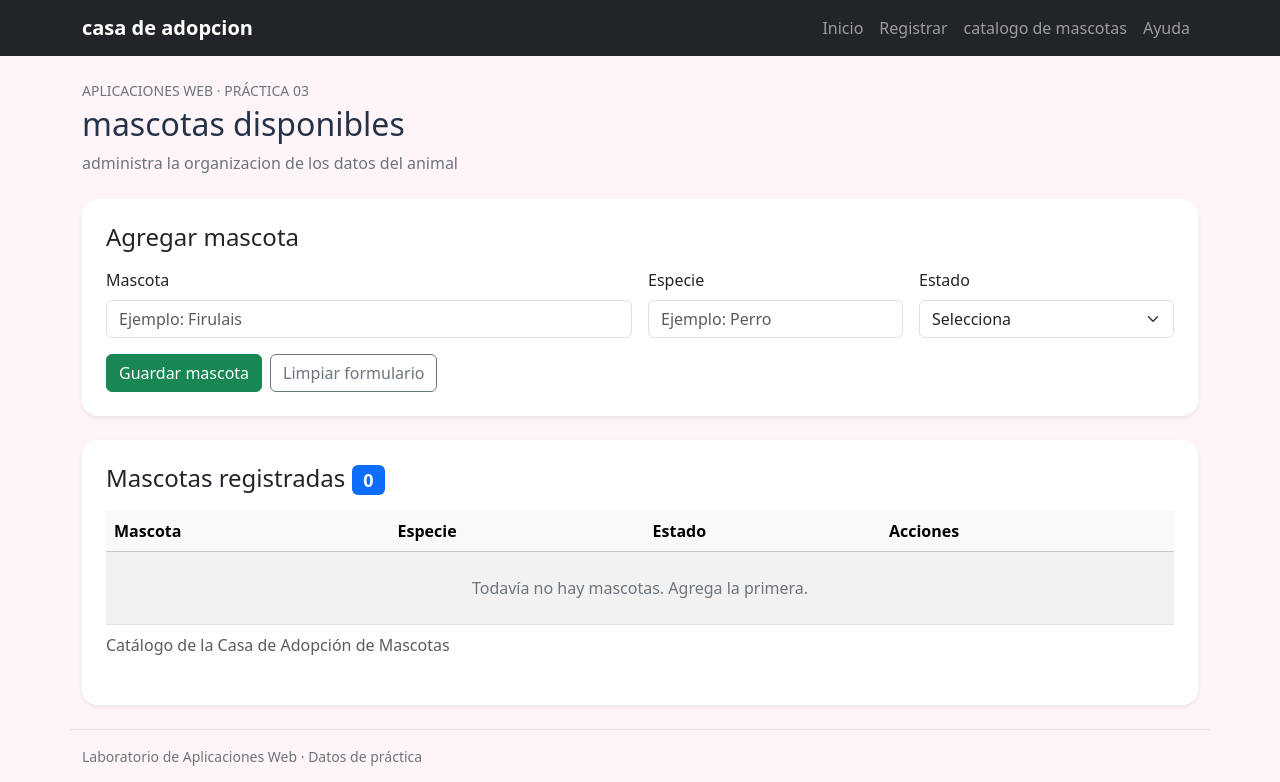
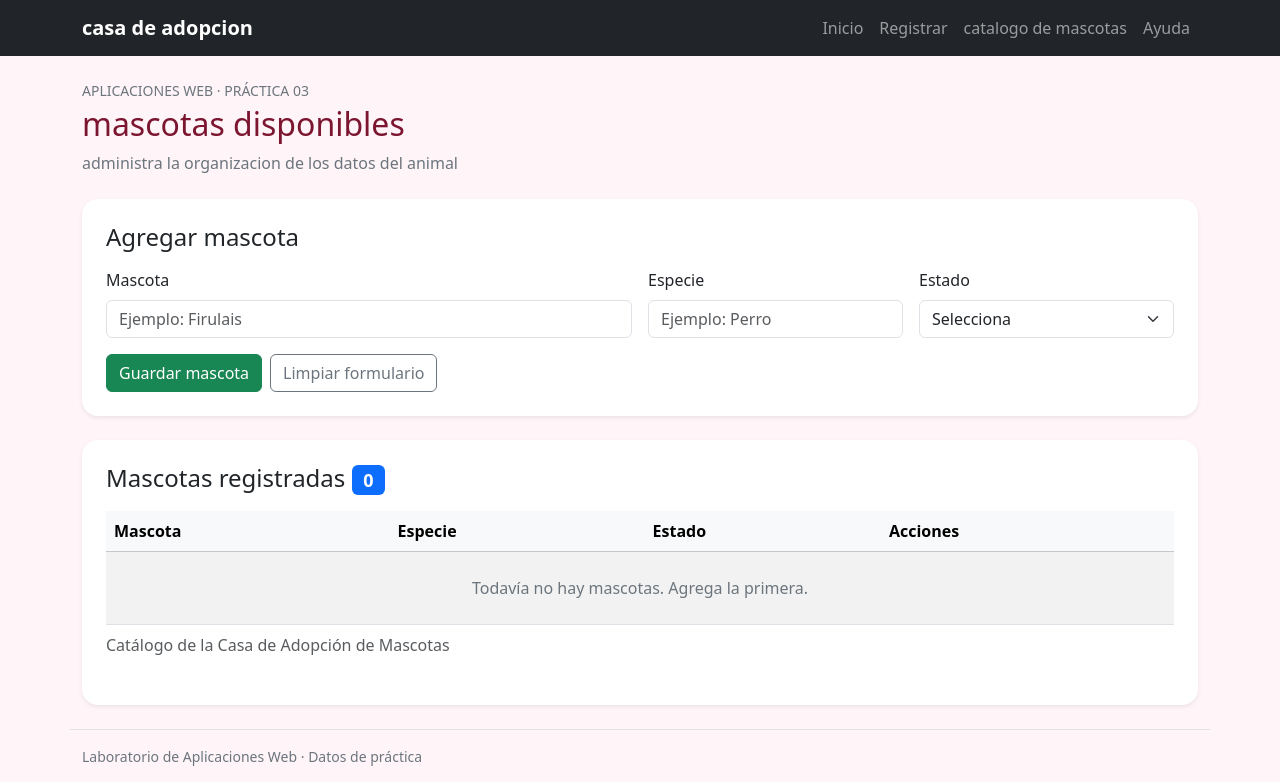
Before and after one commit to yamir1234295/casa-de-adopcion-de-mascotas, a Flask app: page / in a window 1280 px wide. Shown: the top 782 px of the page. Run offline with Flask 3, Linux system fonts and the light colour scheme; data that the repository does not hold is empty; some libraries are stand-ins or nearby versions.

Commit message:
Actualizo el titulo de mi catalogo

```diff
--- a/static/estilos.css
+++ b/static/estilos.css
@@ -1,6 +1,6 @@
 body {
 background-color: #fff5f8;
-color: #253348;
+color: #7b1530;
 }
 .navbar-brand {
 font-weight: 700;
```
